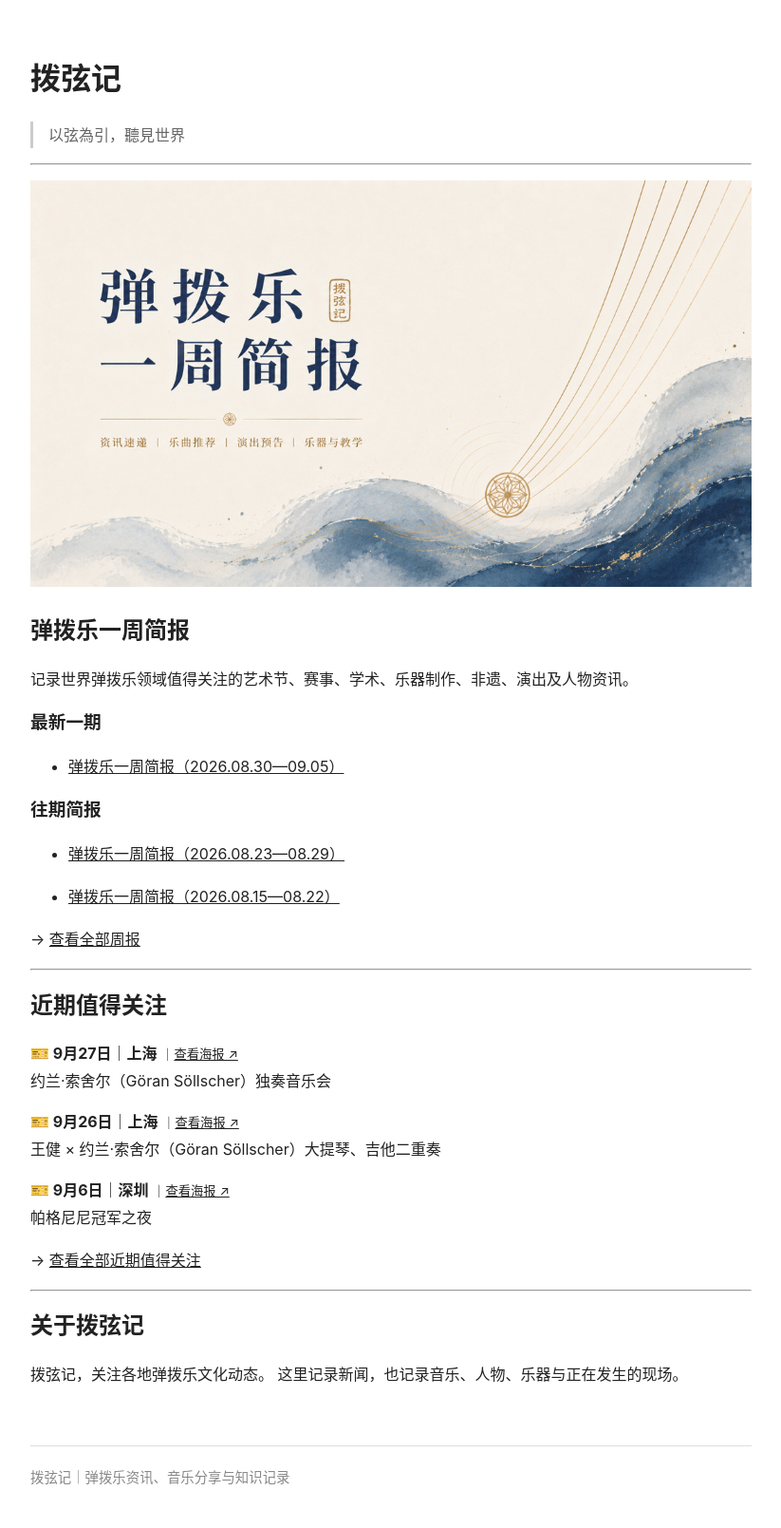
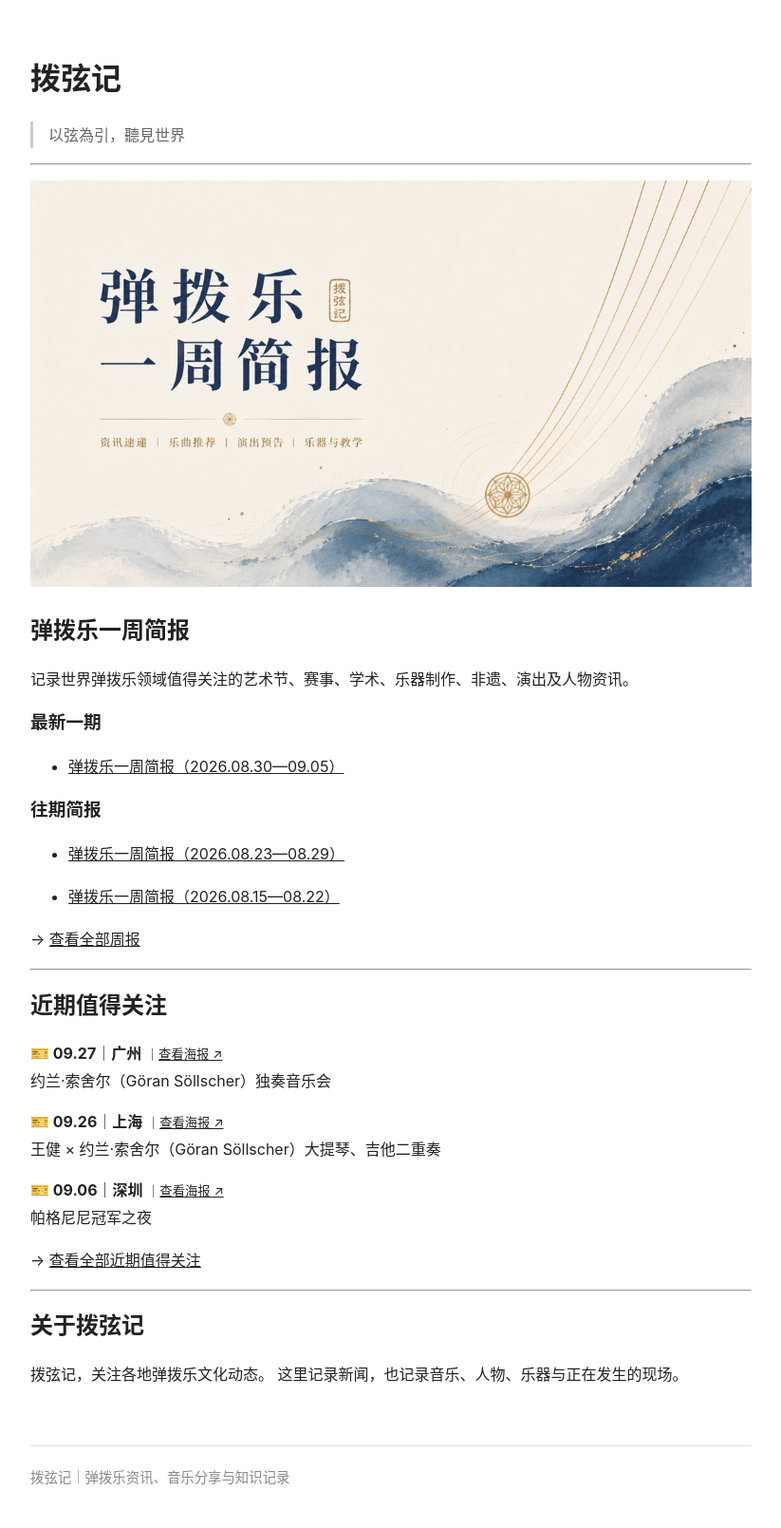
Before and after one commit to KeenKwok/boxianji, a Jekyll site: the page built from index.md, in a window 1280 px wide. Shown: the whole page at 95% size, without its empty margins (228-1051 px from the left). Built offline with Jekyll 4.4.1, drawn with Linux system fonts in a browser that asks for light colours.

Commit message:
Update attention.yml

```diff
--- a/_data/attention.yml
+++ b/_data/attention.yml
@@ -1,14 +1,14 @@
-- date: "9月27日"
-  city: "上海"
+- date: "09.27"
+  city: "广州"
   title: "约兰·索舍尔（Göran Söllscher）独奏音乐会"
-  link: "公众号链接"
+  link: "https://mp.weixin.qq.com/s/MWcn8QRkBP8Qt-7p6LMDfQ"
 
-- date: "9月26日"
+- date: "09.26"
   city: "上海"
   title: "王健 × 约兰·索舍尔（Göran Söllscher）大提琴、吉他二重奏"
-  link: "公众号链接"
+  link: "https://mp.weixin.qq.com/s/yjqkLZfPWOP7h5uCMZPvaA"
 
-- date: "9月6日"
+- date: "09.06"
   city: "深圳"
   title: "帕格尼尼冠军之夜"
   link: "https://mp.weixin.qq.com/s/6HDvRmNtwLolhX6OxNyHNw"
```
